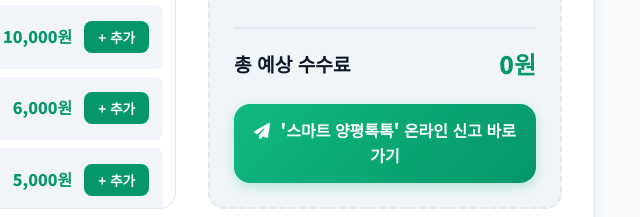
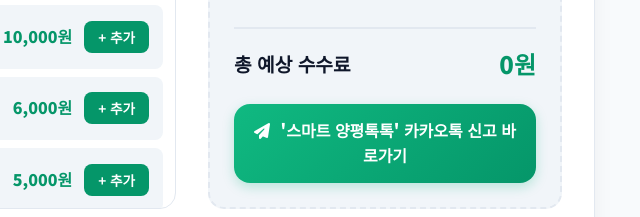
Before and after one commit to ssoolee/yp-trashapp, a plain HTML site: page index.html in a window 1280 px wide. Shown: the part 6144-6361 px from the top of the page, 625-1265 px from the left. Drawn offline with nearby package versions, Linux system fonts and the light colour scheme; a web font is replaced by a local one.

Commit message:
Fix Smart Yangpyeong TalkTalk link

```diff
--- a/index.html
+++ b/index.html
@@ -156,9 +156,9 @@
               <span class="total-price" id="totalPrice">0원</span>
             </div>
 
-            <a href="https://smart.yangpyeong.go.kr" target="_blank" rel="noopener noreferrer" class="apply-link-btn">
+            <a href="https://pf.kakao.com/_KExntxd" target="_blank" rel="noopener noreferrer" class="apply-link-btn">
               <i class="fa-solid fa-paper-plane" style="margin-right: 6px;"></i>
-              '스마트 양평톡톡' 온라인 신고 바로가기
+              '스마트 양평톡톡' 카카오톡 신고 바로가기
             </a>
           </div>
         </div>
```
